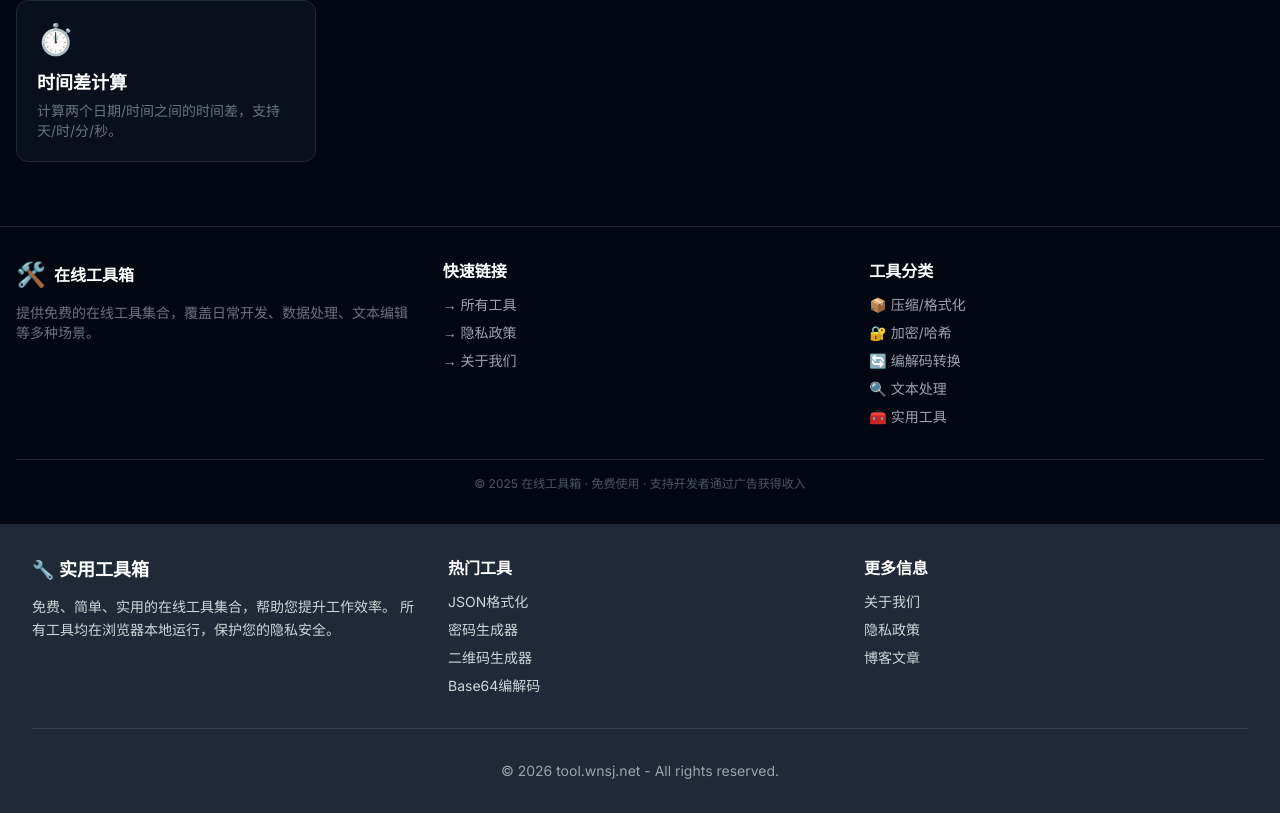
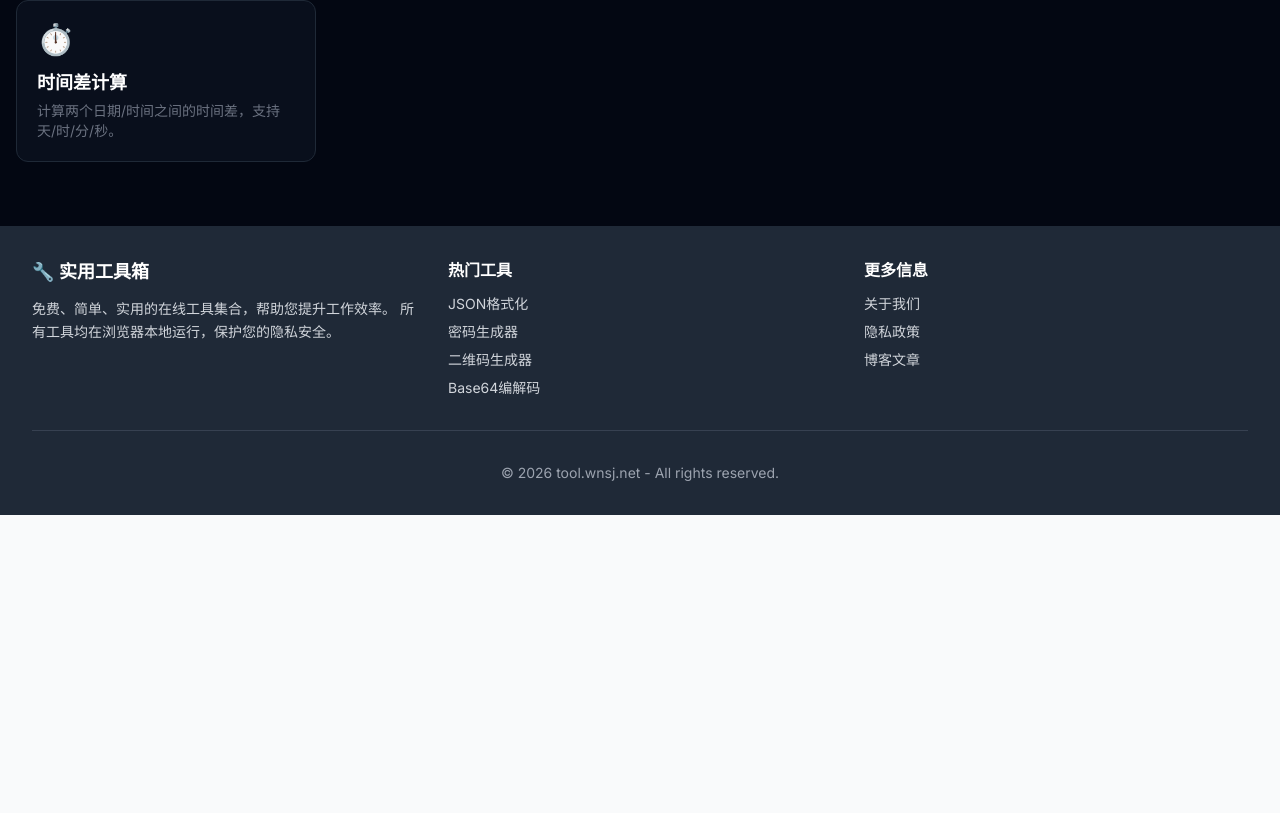
Before and after one commit to mrzsen/my-tool-site, a Next.js app: page / in a window 1280 px wide. Shown: the part 2425-3238 px from the top of the page. After the commit the page ends 2940 px from the top, so only its background shows below. Built offline with nearby package versions, Linux system fonts and the light colour scheme.

Commit message:
fix: remove duplicate footer in page.tsx

```diff
--- a/src/app/page.tsx
+++ b/src/app/page.tsx
@@ -379,68 +379,6 @@ export default function Home() {
           </div>
         )}
       </main>
-
-      {/* 页脚 */}
-      <footer className="border-t border-gray-800 bg-gray-950">
-        <div className="max-w-7xl mx-auto px-4 py-8">
-          <div className="grid grid-cols-1 md:grid-cols-3 gap-8">
-            <div>
-              <h4 className="font-semibold mb-3 flex items-center gap-2">
-                <span className="text-2xl">🛠️</span> 在线工具箱
-              </h4>
-              <p className="text-gray-500 text-sm">
-                提供免费的在线工具集合，覆盖日常开发、数据处理、文本编辑等多种场景。
-              </p>
-            </div>
-            <div>
-              <h4 className="font-semibold mb-3">快速链接</h4>
-              <ul className="space-y-2 text-sm text-gray-400">
-                <li>
-                  <a
-                    href="/tools/json-formatter"
-                    className="hover:text-blue-400 transition"
-                  >
-                    → 所有工具
-                  </a>
-                </li>
-                <li>
-                  <a
-                    href="/privacy"
-                    className="hover:text-blue-400 transition"
-                  >
-                    → 隐私政策
-                  </a>
-                </li>
-                <li>
-                  <a
-                    href="/about"
-                    className="hover:text-blue-400 transition"
-                  >
-                    → 关于我们
-                  </a>
-                </li>
-              </ul>
-            </div>
-            <div>
-              <h4 className="font-semibold mb-3">工具分类</h4>
-              <ul className="space-y-2 text-sm text-gray-400">
-                {categories
-                  .filter((c) => c.key !== "all")
-                  .map((cat) => (
-                    <li key={cat.key}>
-                      <a href={`#${cat.key}`} className="hover:text-blue-400 transition">
-                        {cat.name}
-                      </a>
-                    </li>
-                  ))}
-              </ul>
-            </div>
-          </div>
-          <div className="border-t border-gray-800 mt-8 pt-4 text-center text-xs text-gray-600">
-            <p>© 2025 在线工具箱 · 免费使用 · 支持开发者通过广告获得收入</p>
-          </div>
-        </div>
-      </footer>
     </div>
   );
 }
```
